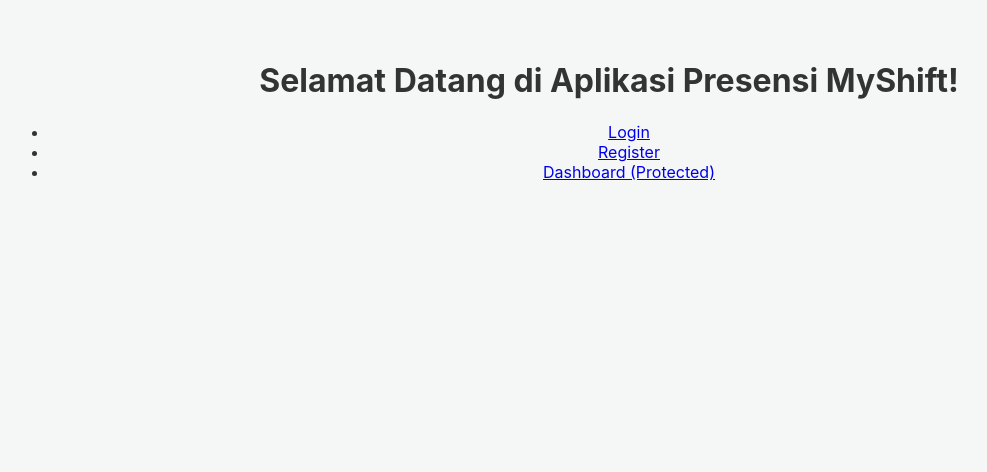
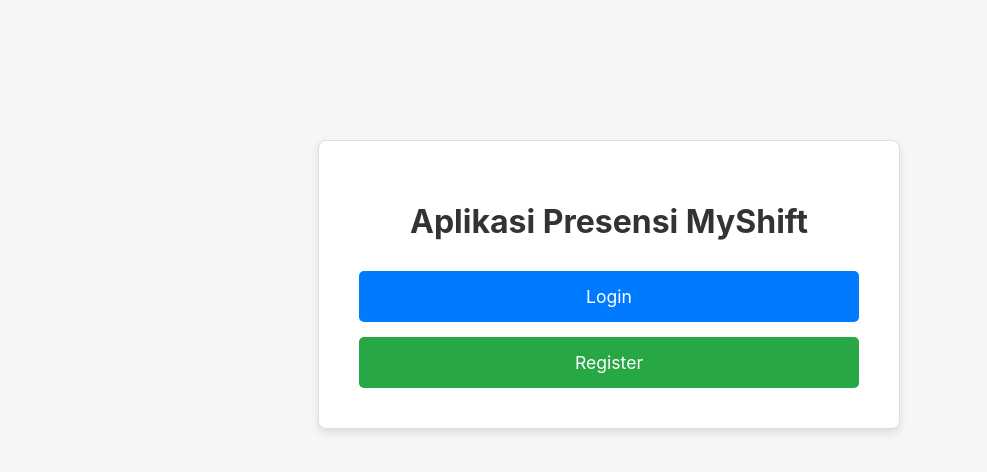
Before and after one commit to chestayurcel/MyShift, a React (Create React App) app in the folder client/: page / in a window 1280 px wide. Shown: the top 472 px of the page, without its empty margins (31-1018 px from the left). Built offline with nearby package versions, Linux system fonts and the light colour scheme; the HTML template or start-up script is replaced by a standard one.

Commit message:
merubah beberapa tampilan

```diff
--- a/client/src/App.js
+++ b/client/src/App.js
@@ -1,22 +1,25 @@
-import { BrowserRouter as Router, Routes, Route, Link } from 'react-router-dom';
+import { BrowserRouter as Router, Routes, Route, Link as RouterLink } from 'react-router-dom';
+import './App.css';
+import styles from './pages/HomePage.module.css';
 import LoginPage from './pages/LoginPage';
 import RegisterPage from './pages/RegisterPage';
 import DashboardPage from './pages/DashboardPage';
+import AdminDashboardPage from './pages/AdminDashboardPage';
+import DaftarPegawaiPage from './pages/DaftarPegawaiPage';
 import ProtectedRoute from './components/ProtectedRoute';
-import './App.css';
-import AdminDashboardPage from './pages/AdminDashboardPage';
 import AdminRoute from './components/AdminRoute';
 
 function HomePage() {
   return (
-    <div>
-      <h1>Selamat Datang di Aplikasi Presensi MyShift!</h1>
-      <nav>
-        <ul>
-          <li><Link to="/login">Login</Link></li>
-          <li><Link to="/register">Register</Link></li>
-          <li><Link to="/dashboard">Dashboard (Protected)</Link></li>
-        </ul>
+    <div className={styles.container}>
+      <h1 className={styles.title}>Aplikasi Presensi MyShift</h1>
+      <nav className={styles.nav}>
+        <RouterLink to="/login" className={`${styles.navLink} ${styles.loginButton}`}>
+          Login
+        </RouterLink>
+        <RouterLink to="/register" className={`${styles.navLink} ${styles.registerButton}`}>
+          Register
+        </RouterLink>
       </nav>
     </div>
   );
@@ -37,6 +40,10 @@
             path="/admin/dashboard"
             element={<AdminRoute><AdminDashboardPage /></AdminRoute>}
           />
+          <Route
+            path="/admin/pegawai"
+            element={<AdminRoute><DaftarPegawaiPage /></AdminRoute>}
+          />
         </Routes>
       </div>
     </Router>
--- a/client/src/pages/AdminDashboardPage.js
+++ b/client/src/pages/AdminDashboardPage.js
@@ -1,7 +1,7 @@
 import React, { useState, useEffect } from 'react';
-import { useNavigate } from 'react-router-dom';
+import { useNavigate, Link as RouterLink } from 'react-router-dom';
 import adminService from '../services/adminService';
-import styles from './Dashboard.module.css'; // <-- 1. IMPORT STYLE DI SINI
+import styles from './Dashboard.module.css';
 
 const AdminDashboardPage = () => {
   const [semuaRiwayat, setSemuaRiwayat] = useState([]);
@@ -29,12 +29,16 @@
 
   return (
     <div>
-      {/* 2. TERAPKAN CLASSNAME DI BAWAH INI */}
       <div className={styles.dashboardHeader}>
         <h1>Admin Dashboard - Riwayat Semua Pegawai</h1>
         <button onClick={handleLogout} className={styles.logoutButton}>Logout</button>
       </div>
 
+    <div>
+        <RouterLink to="/admin/pegawai" className={styles.navButton}>
+    Lihat Daftar Pegawai
+  </RouterLink>
+    </div>
       <table className={styles.table}>
         <thead>
           <tr>
--- /dev/null
+++ b/client/src/pages/DaftarPegawaiPage.js
@@ -0,0 +1,68 @@
+import React, { useState, useEffect } from 'react';
+import { useNavigate, Link as RouterLink } from 'react-router-dom';
+import adminService from '../services/adminService';
+import styles from './Dashboard.module.css';
+
+const DaftarPegawaiPage = () => {
+  const [pegawai, setPegawai] = useState([]);
+  const navigate = useNavigate();
+
+  useEffect(() => {
+    adminService.getAllPegawai()
+      .then(response => {
+        setPegawai(response.data);
+      })
+      .catch(error => {
+        console.error('Gagal mengambil data pegawai:', error);
+        if (error.response && (error.response.status === 401 || error.response.status === 403)) {
+          navigate('/login');
+        }
+      });
+  }, [navigate]);
+
+  const handleLogout = () => {
+    localStorage.removeItem('userToken');
+    navigate('/login');
+  };
+
+  return (
+    <div>
+      <div className={styles.dashboardHeader}>
+        <h1>Admin Dashboard - Daftar Semua Pegawai</h1>
+        <button onClick={handleLogout} className={styles.logoutButton}>Logout</button>
+      </div>
+
+      {/* BAGIAN YANG DIPERBAIKI */}
+      <div>
+        <RouterLink to="/admin/dashboard" className={styles.navButton}>
+          Kembali ke Riwayat Presensi
+        </RouterLink>
+      </div>
+
+      <table className={styles.table}>
+        <thead>
+          <tr>
+            <th>ID</th>
+            <th>Nama Lengkap</th>
+            <th>Email</th>
+            <th>Role</th>
+            <th>Tanggal Terdaftar</th>
+          </tr>
+        </thead>
+        <tbody>
+          {pegawai.map(p => (
+            <tr key={p.id}>
+              <td>{p.id}</td>
+              <td>{p.nama_lengkap}</td>
+              <td>{p.email}</td>
+              <td>{p.role}</td>
+              <td>{new Date(p.created_at).toLocaleDateString('id-ID')}</td>
+            </tr>
+          ))}
+        </tbody>
+      </table>
+    </div>
+  );
+};
+
+export default DaftarPegawaiPage;
--- a/client/src/pages/Dashboard.module.css
+++ b/client/src/pages/Dashboard.module.css
@@ -64,3 +64,18 @@
 .table tbody tr:nth-child(even) {
     background-color: #f2f2f2;
 }
+.navButton {
+    display: inline-block;
+    padding: 10px 15px;
+    margin: 20px 0;
+    background-color: #17a2b8; /* Warna biru-cyan */
+    color: white;
+    text-decoration: none;
+    border-radius: 5px;
+    transition: background-color 0.3s ease;
+}
+
+.navButton:hover {
+    background-color: #138496;
+    color: white;
+}
--- /dev/null
+++ b/client/src/pages/HomePage.module.css
@@ -0,0 +1,45 @@
+/* src/pages/HomePage.module.css */
+.container {
+    max-width: 500px;
+    margin: 100px auto;
+    padding: 40px;
+    text-align: center;
+    border: 1px solid #ddd;
+    border-radius: 8px;
+    background-color: #fff;
+    box-shadow: 0 4px 8px rgba(0, 0, 0, 0.1);
+}
+
+.title {
+    font-size: 2em;
+    margin-bottom: 30px;
+    color: #333;
+}
+
+.nav {
+    display: flex;
+    flex-direction: column;
+    gap: 15px; /* Memberi jarak antar tombol */
+}
+
+.navLink {
+    display: block;
+    padding: 15px;
+    border-radius: 5px;
+    text-decoration: none;
+    color: white;
+    font-size: 1.1em;
+    transition: transform 0.2s ease;
+}
+
+.navLink:hover {
+    transform: scale(1.03); /* Efek sedikit membesar saat disentuh mouse */
+}
+
+.loginButton {
+    background-color: #007bff; /* Biru */
+}
+
+.registerButton {
+    background-color: #28a745; /* Hijau */
+}
--- a/client/src/pages/RegisterPage.js
+++ b/client/src/pages/RegisterPage.js
@@ -1,7 +1,7 @@
 import React, { useState } from 'react';
-import { useNavigate } from 'react-router-dom';
+import { useNavigate, Link } from 'react-router-dom'; // Tambahkan Link
 import authService from '../services/authService';
-import styles from './Auth.module.css';
+import styles from './Auth.module.css'; // <-- 1. Import CSS Module
 
 const RegisterPage = () => {
   const [nama_lengkap, setNamaLengkap] = useState('');
@@ -30,10 +30,10 @@
   };
 
   return (
-    <div>
+    <div className={styles.formContainer}> {/* <-- 2. Terapkan class */}
       <h1>Halaman Registrasi</h1>
       <form onSubmit={handleRegister}>
-        <div>
+        <div className={styles.formGroup}> {/* <-- Terapkan class */}
           <label htmlFor="nama_lengkap">Nama Lengkap</label>
           <input
             type="text"
@@ -43,7 +43,7 @@
             required
           />
         </div>
-        <div>
+        <div className={styles.formGroup}>
           <label htmlFor="email">Email</label>
           <input
             type="email"
@@ -53,7 +53,7 @@
             required
           />
         </div>
-        <div>
+        <div className={styles.formGroup}>
           <label htmlFor="password">Password</label>
           <input
             type="password"
@@ -64,14 +64,17 @@
           />
         </div>
         <div>
-          <button type="submit">Register</button>
+          <button type="submit" className={styles.button}>Register</button> {/* <-- Terapkan class */}
         </div>
       </form>
       {message && (
-        <div style={{ color: 'red', marginTop: '10px' }}>
+        <div className={styles.errorMessage}>
           {message}
         </div>
       )}
+      <p style={{ textAlign: 'center', marginTop: '15px' }}>
+        Sudah punya akun? <Link to="/login">Login di sini</Link>
+      </p>
     </div>
   );
 };
--- a/client/src/services/adminService.js
+++ b/client/src/services/adminService.js
@@ -15,9 +15,12 @@
 const getAllPresensi = () => {
   return axios.get(API_URL + 'presensi/semua', getAuthHeader());
 };
-
+const getAllPegawai = () => {
+  return axios.get(API_URL + 'pegawai', getAuthHeader());
+};
 const adminService = {
   getAllPresensi,
+  getAllPegawai,
 };
 
 export default adminService;
```
Also changed, not shown: 2 other files (tests, documents, lock files or other folders).
